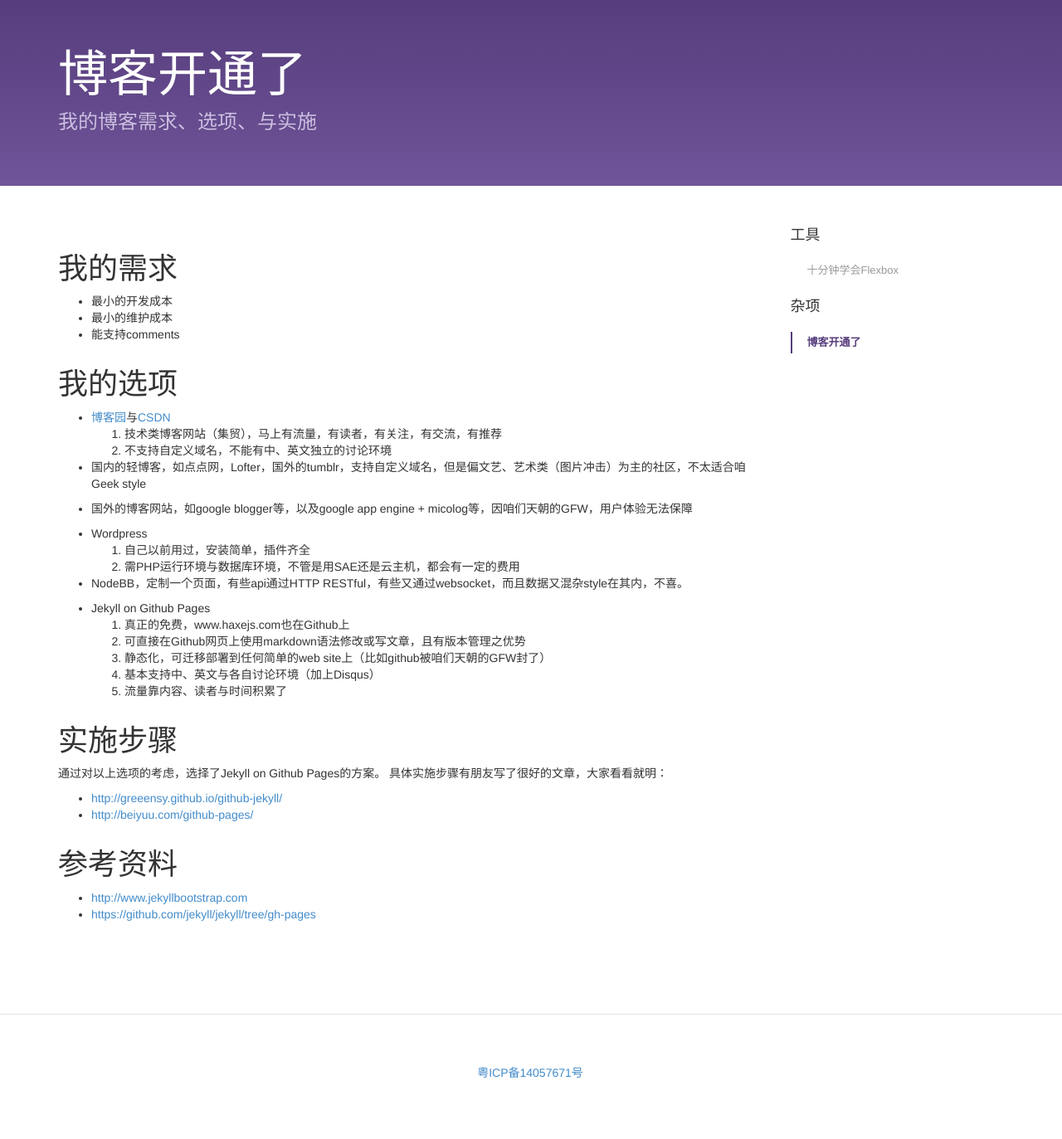
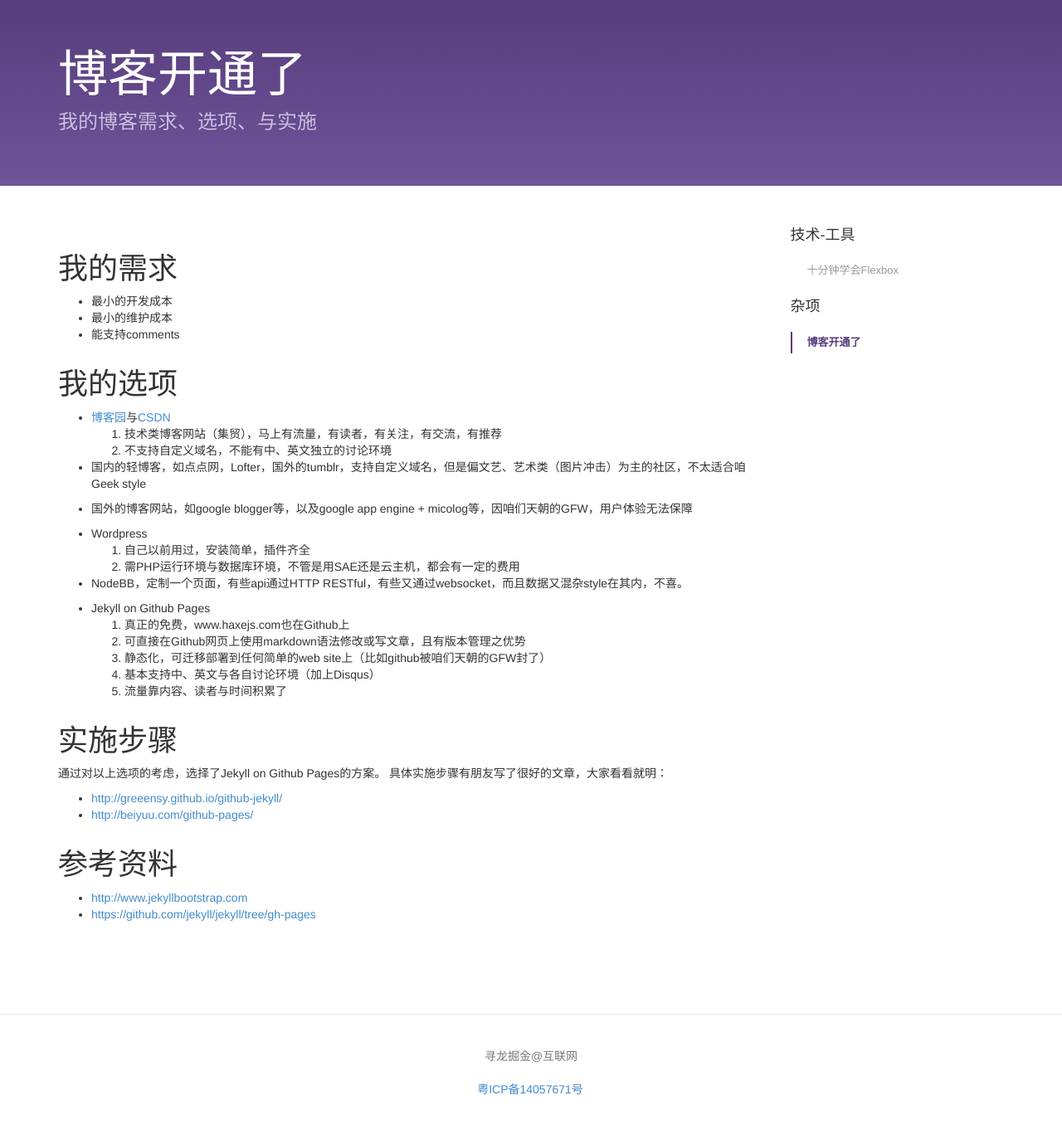
Before and after one commit to haxejs/haxejs.com, a Jekyll site: the page built from _posts/others/2014-11-21-hello-blog.md, in a window 1280 px wide. Shown: the whole page at 83% size. Built offline with Jekyll 4.4.1, drawn with Linux system fonts in a browser that asks for light colours; Markdown is read by kramdown in place of the engine named in the settings.

Commit message:
small update

```diff
--- a/_layouts/default_zh.html
+++ b/_layouts/default_zh.html
@@ -118,6 +118,7 @@
           <li translate="BEIAN"></li>
         </ul>
     -->
+        <p>寻龙掘金@互联网</p>
         <ul class="bs-docs-footer-links muted">
           <li><a href='http://www.miitbeian.gov.cn/' rel='nofollow' target='_blank'>粤ICP备14057671号</a></li>
         </ul>
--- a/_layouts/post_zh.html
+++ b/_layouts/post_zh.html
@@ -40,7 +40,7 @@ layout: default_zh
 	</article>
 </div>
 <div class="col-md-3 bs-docs-sidebar hidden-print" role="complementary">
-	<h4>工具</h4>
+	<h4>技术-工具</h4>
     <ul class="nav bs-docs-sidenav">
         {% for post in site.categories.tools %}
 	    <li {% if page.url == post.url %}class="active"{% endif %}><a href="{{ post.url }}">{{ post.title }}</a></li>
--- a/index.html
+++ b/index.html
@@ -4,7 +4,7 @@ permalink: /
 title: 寻龙掘金@互联网
 description: 过去、现在、未来，商业、技术，关于互联网的点点滴滴
 ---
-<h2>工具</h2>
+<h2>技术-工具</h2>
 <ul>
     {% for post in site.categories.tools %}
     <li><a href="{{ post.url }}">{{ post.title }}</a>
```
